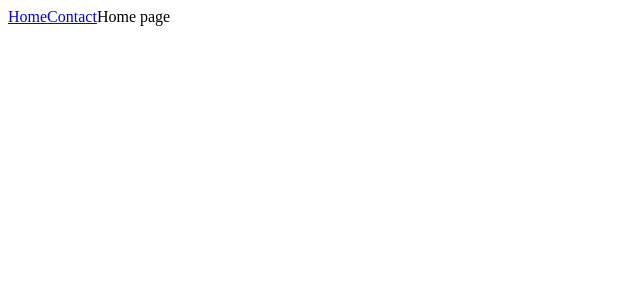
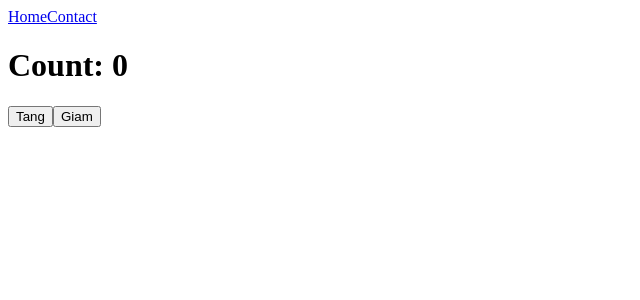
Before and after one commit to PMKiet/travel_with_chatbot, a React (Vite) app: page /home in a window 1280 px wide. Shown: the top 300 px of the page, without its empty margins (0-640 px from the left). Built offline with nearby package versions, Linux system fonts and the light colour scheme.

Commit message:
setup redux

```diff
--- a/package.json
+++ b/package.json
@@ -12,7 +12,9 @@
   "dependencies": {
     "react": "^19.2.4",
     "react-dom": "^19.2.4",
-    "react-router-dom": "^7.13.2"
+    "react-redux": "^9.2.0",
+    "react-router-dom": "^7.13.2",
+    "redux": "^5.0.1"
   },
   "devDependencies": {
     "@babel/core": "^7.29.0",
--- a/src/main.jsx
+++ b/src/main.jsx
@@ -6,12 +6,26 @@ import './index.css'
 
 //route
 import { BrowserRouter } from 'react-router-dom'
-import { AppRouter } from './routes/AppRouter'
+import { AppRouter } from '@/routes/AppRouter'
 
+//from redux
+import { Provider } from 'react-redux'
+import { createStore } from 'redux'
+
+import { allReducer } from '@/redux'
+
+const store = createStore(
+  allReducer,
+
+  //quan trong hien thi state trong redux devtool
+  window.__REDUX_DEVTOOLS_EXTENSION__ && window.__REDUX_DEVTOOLS_EXTENSION__()
+)
 createRoot(document.getElementById('root')).render(
-  <StrictMode>
-    <BrowserRouter>
-      <AppRouter />
-    </BrowserRouter>
-  </StrictMode>
+  <Provider store={store}>
+    <StrictMode>
+      <BrowserRouter>
+        <AppRouter />
+      </BrowserRouter>
+    </StrictMode>
+  </Provider>
 )
--- /dev/null
+++ b/src/redux/actions/test.js
@@ -0,0 +1,12 @@
+
+export const increment = () => {
+    return {
+        type: 'INC'
+    }
+}
+
+export const decrement = () => {
+    return {
+        type: 'DEC'
+    }
+}
--- /dev/null
+++ b/src/redux/index.js
@@ -0,0 +1,8 @@
+import {combineReducers} from 'redux'
+
+//from reducers
+import { counter } from '@/redux/reducers/testReducer'
+
+export const allReducer = combineReducers({
+    counter
+})
--- /dev/null
+++ b/src/redux/reducers/testReducer.js
@@ -0,0 +1,12 @@
+
+export const counter = (state = 0, action) => {
+    switch(action.type) {
+        case 'INC':
+            return state + 1
+        case 'DEC':
+            return state - 1
+        default: {
+            return state
+        }
+    }
+}
--- a/src/views/Home.jsx
+++ b/src/views/Home.jsx
@@ -1,8 +1,19 @@
+import { useSelector, useDispatch } from "react-redux"
+
+
+//from action redux
+import { increment, decrement } from "@/redux/actions/test"
 
 export const Home = () => {
+    const counter = useSelector(state => state.counter)
+    const dispatch = useDispatch()
+
     return (
         <>
-            Home page
+            <h1>Count: {counter}</h1>
+            <button onClick={() => dispatch(increment())}>Tang</button>
+            <button onClick={() => dispatch(decrement())}>Giam</button>
+
         </>
     )
 }
```
Also changed, not shown: 1 other file (tests, documents, lock files or other folders).
